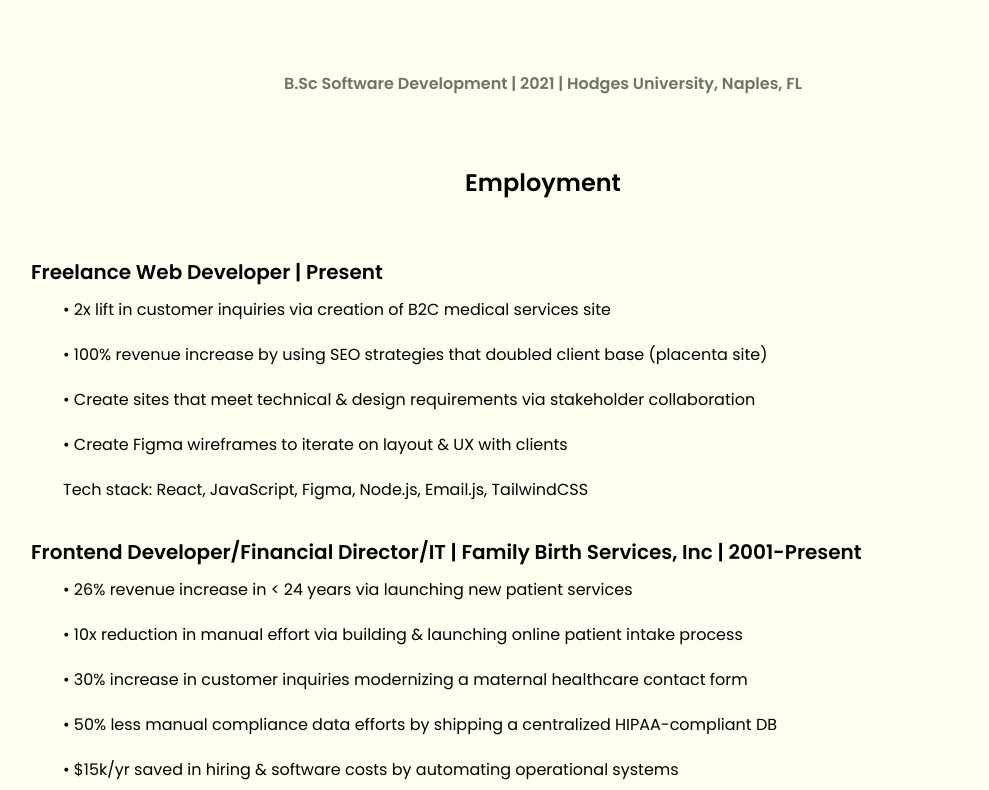
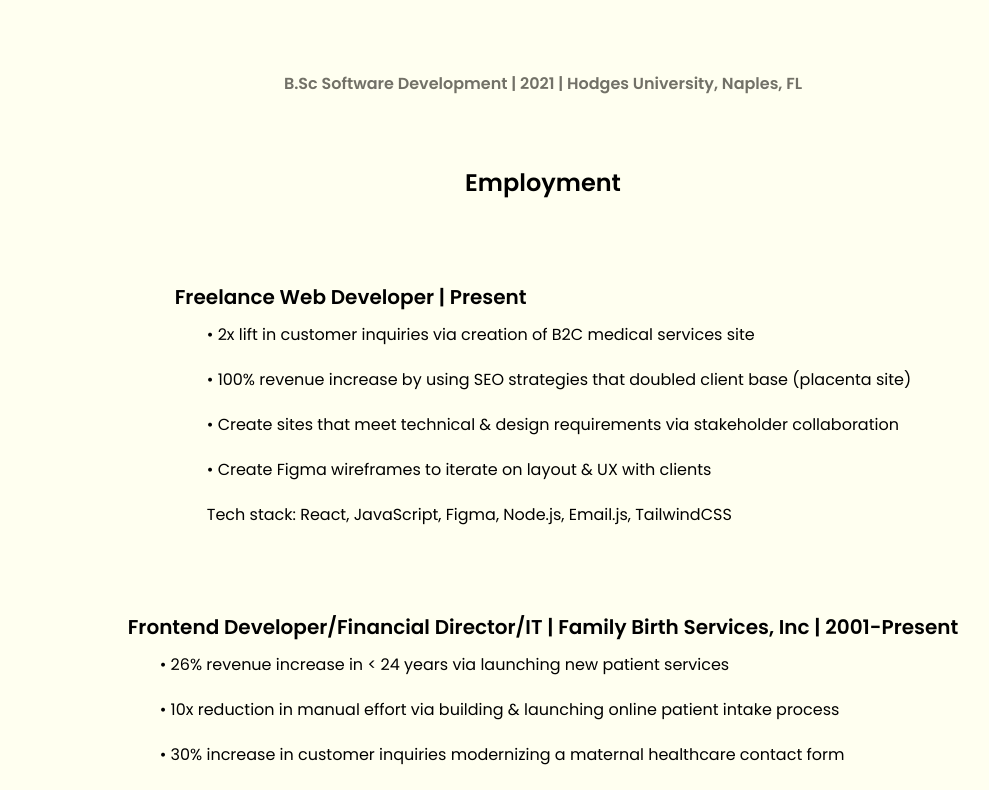
Before and after one commit to elta79/portfolio-website, a React (Vite) app: page /experience in a window 1280 px wide. Shown: the part 420-1210 px from the top of the page, without its empty margins (97-1086 px from the left). Built offline with nearby package versions, Linux system fonts and the light colour scheme.

Commit message:
Fix spacing on experience page
add parent-container div w/ styling for padding

```diff
--- a/src/components/ExperienceItem.jsx
+++ b/src/components/ExperienceItem.jsx
@@ -13,11 +13,13 @@ function ExperienceItem(){
     }
 
     return(
+      <div className='parent-container'>
+        <div key={experience.key} className='company-container'>
+          <div className='employment-company'>{experience.employmentInfo}</div>
+          <div className='value-company'>{valToCompany()}</div>
+        </div>
+      </div>
 
-      <div key={experience.key} className='company-container'>
-        <div className='employment-company'>{experience.employmentInfo}</div>
-        <div className='value-company'>{valToCompany()}</div>
-      </div>
 
     )
   })
--- a/src/styles/Experience.css
+++ b/src/styles/Experience.css
@@ -26,14 +26,15 @@ h3{
 .container--employment{
     display: flex;
     flex-direction: column;
-
-    margin: 0 10%;
 }
 .company-container{
     display: flex;
     flex-direction: column;
     text-align: left;
-
+    margin: auto;
+}
+.parent-container{
+    padding: 1.55rem;
 }
 .employment-company{
     font-weight: bold;
@@ -46,3 +47,11 @@ h3{
 .value-company{
     padding-left: 2rem;
 }
+
+@media (min-width: 800px) {
+    .parent-container{
+        display: flex;
+        flex-direction: column;
+        justify-content: left;
+    }
+  }
```
